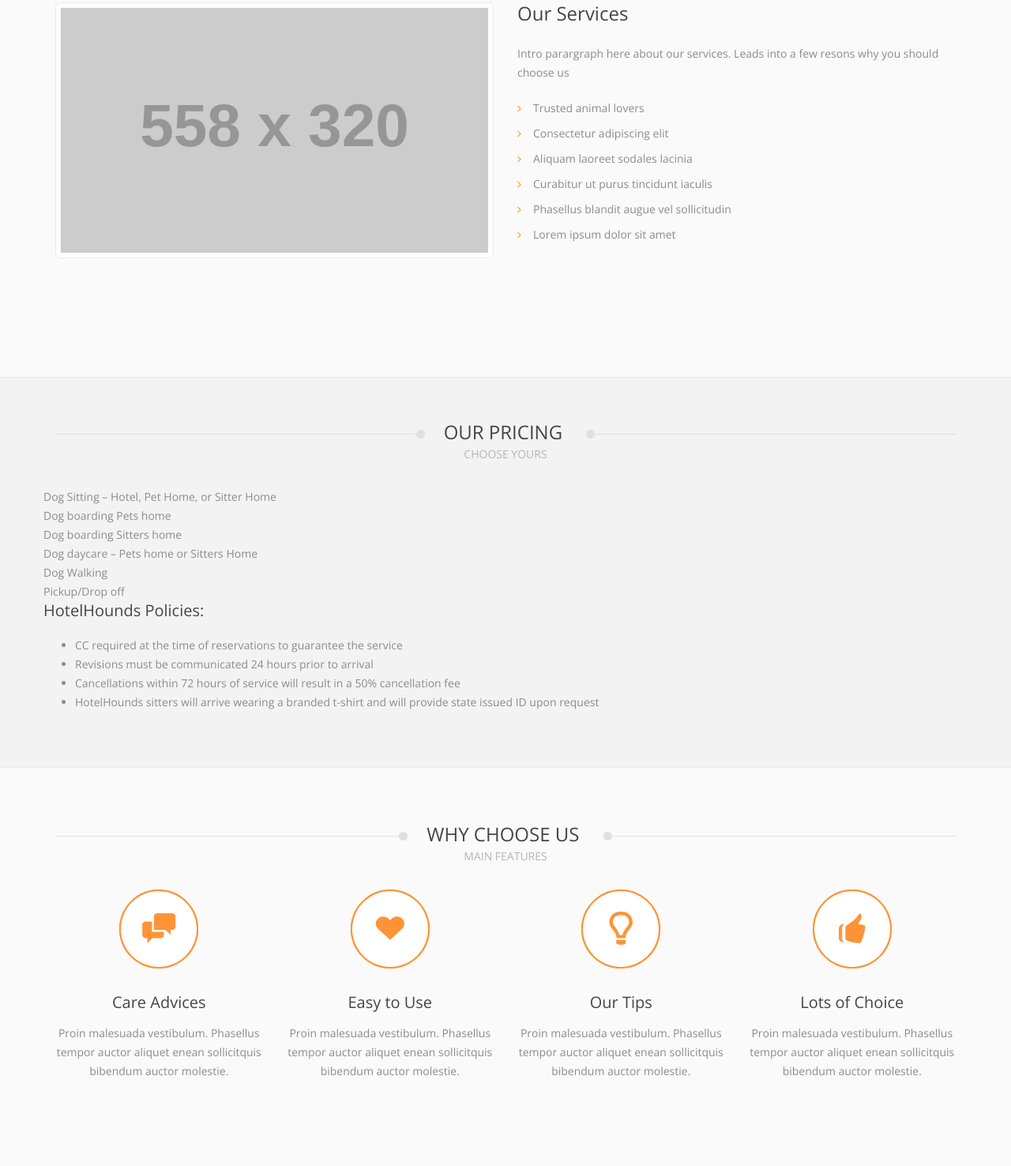
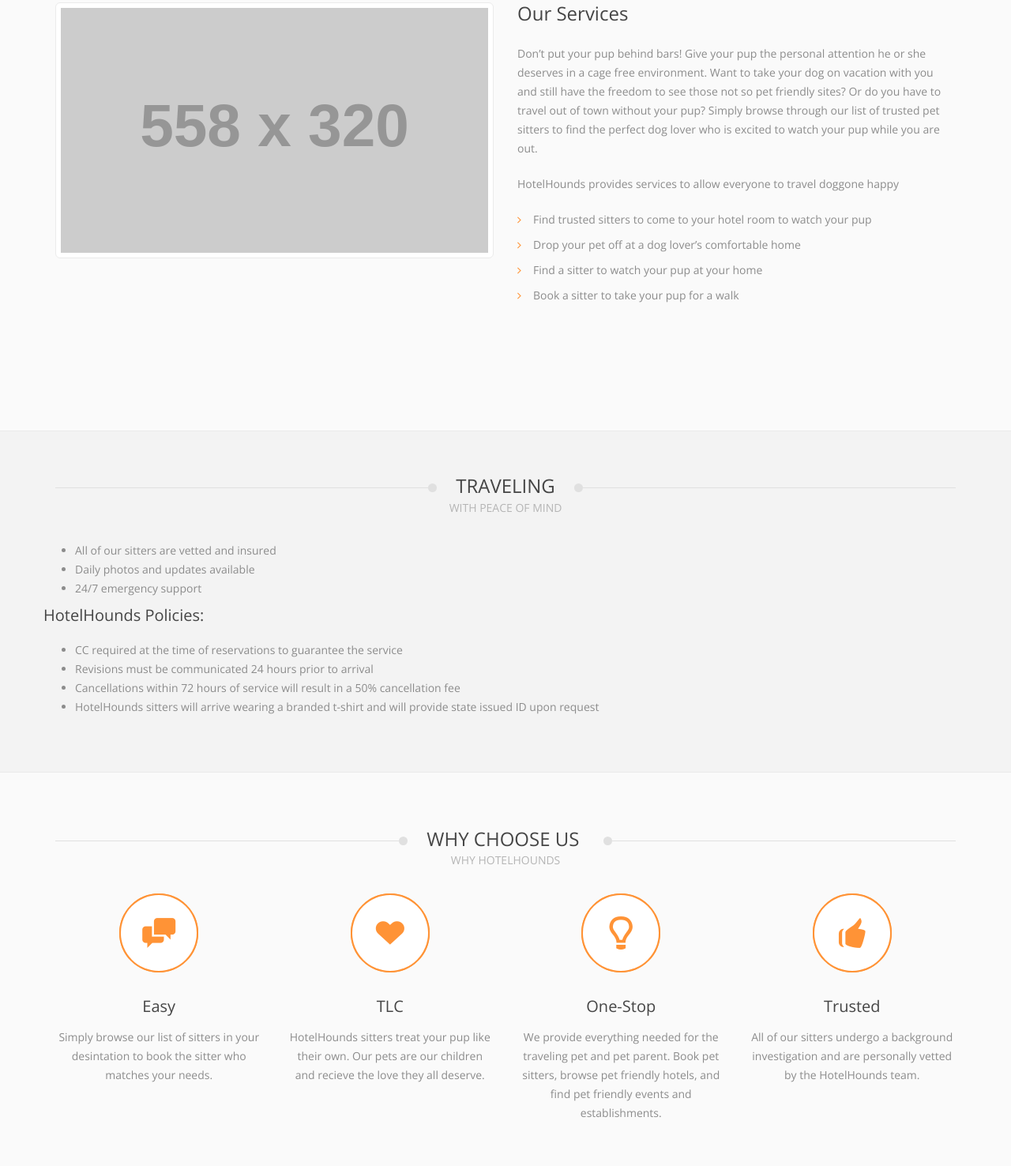
Before and after one commit to hmrakow/HotelHoundsV.01, a plain HTML site: page services.html in a window 1280 px wide. Shown: the part 356-1832 px from the top of the page at 79% size. Drawn offline with nearby package versions, Linux system fonts and the light colour scheme; placeholder pictures from the web are drawn by us.

Commit message:
Updated services page content

```diff
--- a/services.html
+++ b/services.html
@@ -194,16 +194,16 @@
 						</div>
 						<div class="col-md-6">
 							<h2>Our Services</h2>
-							<p>Intro parargraph here about our services. Leads into a few resons why you should choose us</p>
+							<p>Don’t put your pup behind bars! Give your pup the personal attention he or she deserves in a cage free environment.  Want to take your dog on vacation with you and still have the freedom to see those not so pet friendly sites?  Or do you have to travel out of town without your pup?  Simply browse through our list of trusted pet sitters to find the perfect dog lover who is excited to watch your pup while you are out.</p>
+
 
 							<div class="list">
+                            	<p>HotelHounds provides services to allow everyone to travel doggone happy</p>
 								<ul>
-									<li>Trusted animal lovers</li>
-									<li>Consectetur adipiscing elit</li>
-									<li>Aliquam laoreet sodales lacinia</li>
-									<li>Curabitur ut purus tincidunt iaculis</li>
-									<li>Phasellus blandit augue vel sollicitudin</li>
-									<li>Lorem ipsum dolor sit amet</li>
+									<li>Find trusted sitters to come to your hotel room to watch your pup</li>
+									<li> Drop your pet off at a dog lover’s comfortable home</li>
+									<li>Find a sitter to watch your pup at your home</li>
+									<li>Book a sitter to take your pup for a walk</li>
 								</ul>
 							</div>
 						</div>
@@ -213,15 +213,14 @@
 
                     <div class="section-light">
 						<div class="title-bordered" data-animation="fadeInUp" data-animation-delay="0">
-							<h2>Our Pricing <small>choose yours</small></h2>
+							<h2>Traveling<small>with peace of mind</small></h2>
 						</div>
 						<div class="row">
-							Dog Sitting – Hotel, Pet Home, or Sitter Home<br>
-                            Dog boarding Pets home <br>
-                            Dog boarding Sitters home<br>
-                            Dog daycare – Pets home or Sitters Home<br>
-                            Dog Walking<br>
-                            Pickup/Drop off<br>
+							<ul>
+                                <li>All of our sitters are vetted and insured</li>
+                                <li>Daily photos and updates available</li>
+                                <li>24/7 emergency support</li>
+                            </ul>
 							<h3>HotelHounds Policies:</h3>
                             <ul>
                             	<li>CC required at the time of reservations to guarantee the service</li>
@@ -234,7 +233,7 @@
 					</div>
 
 					<div class="title-bordered" data-animation="fadeInUp" data-animation-delay="0">
-						<h2>Why Choose Us <small>Main Features</small></h2>
+						<h2>Why Choose Us <small>Why HotelHounds</small></h2>
 					</div>
 					<div class="row">
 						<div class="col-md-3">
@@ -243,8 +242,8 @@
 									<i class="entypo chat"></i>
 								</div>
 								<div class="icon-box-body">
-									<h3>Care Advices</h3>
-									<p>Proin malesuada vestibulum. Phasellus tempor auctor aliquet enean sollicitquis bibendum auctor molestie.</p>
+									<h3>Easy</h3>
+									<p>Simply browse our list of sitters in your desintation to book the sitter who matches your needs.</p>
 								</div>
 							</div>
 						</div>
@@ -254,8 +253,8 @@
 									<i class="entypo heart"></i>
 								</div>
 								<div class="icon-box-body">
-									<h3>Easy to Use</h3>
-									<p>Proin malesuada vestibulum. Phasellus tempor auctor aliquet enean sollicitquis bibendum auctor molestie.</p>
+									<h3>TLC</h3>
+									<p>HotelHounds sitters treat your pup like their own.  Our pets are our children and recieve the love they all deserve.</p>
 								</div>
 							</div>
 						</div>
@@ -265,8 +264,8 @@
 									<i class="entypo light-bulb"></i>
 								</div>
 								<div class="icon-box-body">
-									<h3>Our Tips</h3>
-									<p>Proin malesuada vestibulum. Phasellus tempor auctor aliquet enean sollicitquis bibendum auctor molestie.</p>
+									<h3>One-Stop</h3>
+									<p>We provide everything needed for the traveling pet and pet parent. Book pet sitters, browse pet friendly hotels, and find pet friendly events and establishments.</p>
 								</div>
 							</div>
 						</div>
@@ -276,8 +275,8 @@
 									<i class="entypo thumbs-up"></i>
 								</div>
 								<div class="icon-box-body">
-									<h3>Lots of Choice</h3>
-									<p>Proin malesuada vestibulum. Phasellus tempor auctor aliquet enean sollicitquis bibendum auctor molestie.</p>
+									<h3>Trusted</h3>
+									<p>All of our sitters undergo a background investigation and are personally vetted by the HotelHounds team. </p>
 								</div>
 							</div>
 						</div>
```
